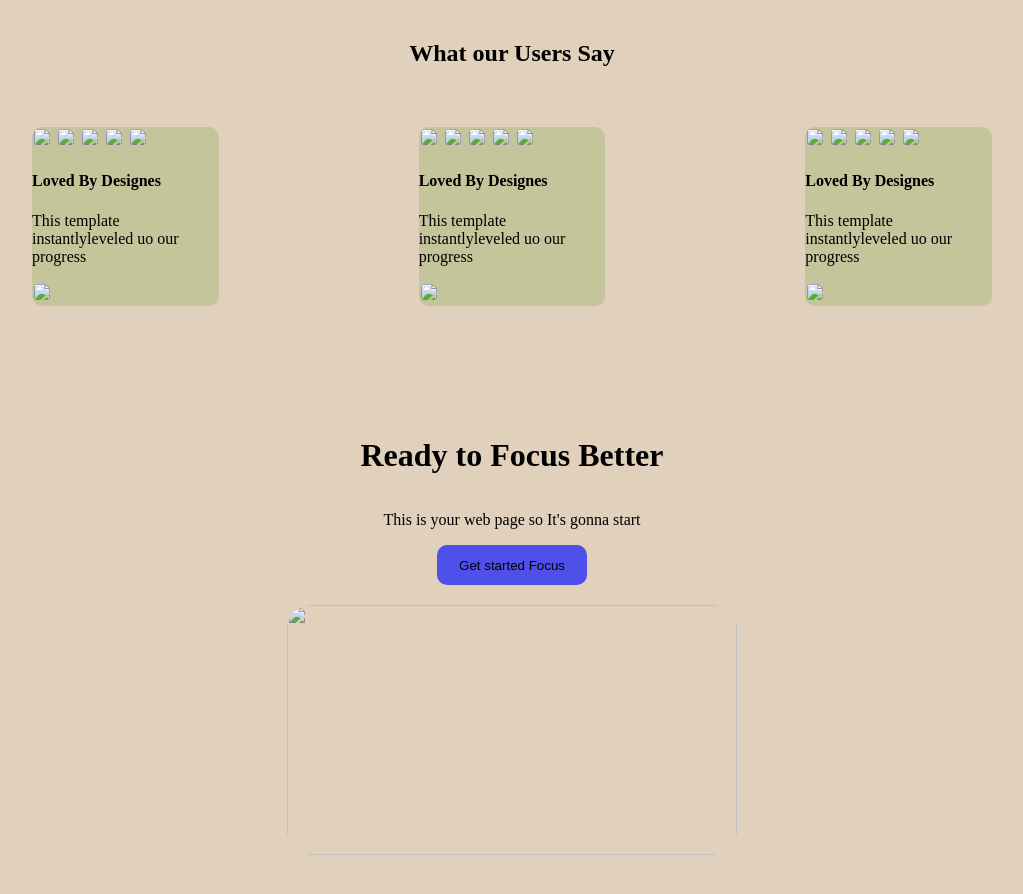
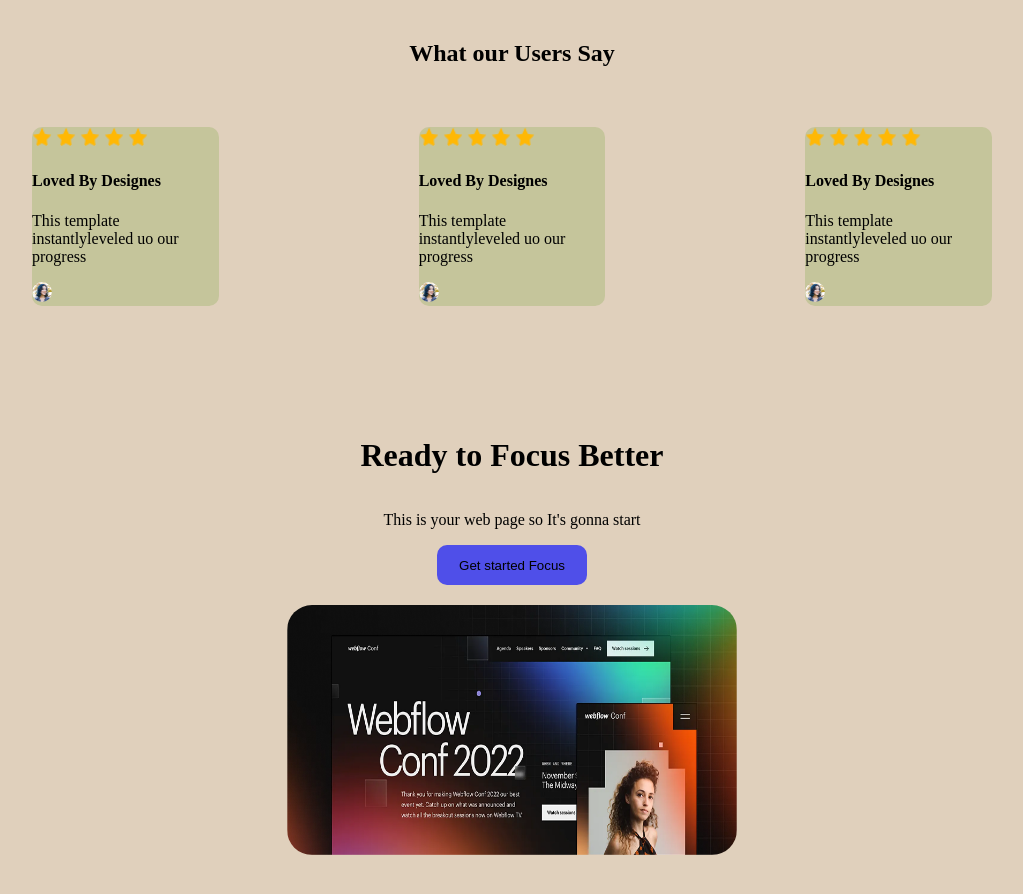
Before and after one commit to rohitadiba/my-project, a plain HTML site: page index.html in a window 1280 px wide. Shown: the part 1880-2774 px from the top of the page, without its empty margins (128-1151 px from the left). Drawn offline with Linux system fonts and the light colour scheme.

Commit message:
first commit

```diff
--- a/index.html
+++ b/index.html
@@ -36,7 +36,7 @@
         <button class="but"> Launch Live Preview</button>
     </div>
     <div class="imagea">
-        <img src="wc-mini (1).png" alt="">
+        <img src="./photo/wc-mini (1).png" alt="">
     </div>
 </div>
 <div class="partf">
@@ -98,32 +98,34 @@
     </div>
     <div class="z">
     <div class="stara">
-        <img src="icon-star (1).png" class="star">
-         <img src="icon-star (1).png" class="star" >
-          <img src="icon-star (1).png" class="star">
-           <img src="icon-star (1).png" class="star">
-            <img src="icon-star (1).png" class="star">
+        <img src="./photo/icon-star (1).png" class="star">
+         <img src="./photo/icon-star (1).png" class="star" >
+          <img src="./photo/icon-star (1).png " class="star">
+           <img src="./photo/icon-star (1).png " class="star">
+            <img src="./photo/icon-star (1).png " class="star">
             <h4>Loved By Designes</h4>
             <p>This template instantlyleveled uo our progress</p>
-            <img src="avatar (1).png" class="star"></div>
+            <img src="./photo/avatar (1).png" class="star"></div>
             <div class="stara">
-              <img src="icon-star (1).png" class="star">
-         <img src="icon-star (1).png" class="star" >
-          <img src="icon-star (1).png" class="star">
-           <img src="icon-star (1).png" class="star">
-            <img src="icon-star (1).png" class="star">
+                <img src="./photo/icon-star (1).png" class="star">
+         <img src="./photo/icon-star (1).png" class="star" >
+          <img src="./photo/icon-star (1).png " class="star">
+           <img src="./photo/icon-star (1).png " class="star">
+            <img src="./photo/icon-star (1).png " class="star">
+
             <h4>Loved By Designes</h4>
             <p>This template instantlyleveled uo our progress</p>
-            <img src="avatar (1).png" class="star"></div>
+            <img src="./photo/avatar (1).png" class="star"></div>
             <div class="stara">
-              <img src="icon-star (1).png" class="star">
-         <img src="icon-star (1).png" class="star" >
-          <img src="icon-star (1).png" class="star">
-           <img src="icon-star (1).png" class="star">
-            <img src="icon-star (1).png" class="star">
+                  <img src="./photo/icon-star (1).png" class="star">
+         <img src="./photo/icon-star (1).png" class="star" >
+          <img src="./photo/icon-star (1).png " class="star">
+           <img src="./photo/icon-star (1).png " class="star">
+            <img src="./photo/icon-star (1).png " class="star">
+
             <h4>Loved By Designes</h4>
             <p>This template instantlyleveled uo our progress</p>
-            <img src="avatar (1).png" class="star">
+            <img src="./photo/avatar (1).png" class="star">
             </div>
     </div>
 </div>
@@ -133,7 +135,7 @@
     <button class="butt" >Get started Focus</button>
 </div>
 <div class="jh">
-    <img src="wc-big (2).png" class="st">
+    <img src="./photo/wc-big (2).png" class="st">
 </div>
 
 </body>
```
